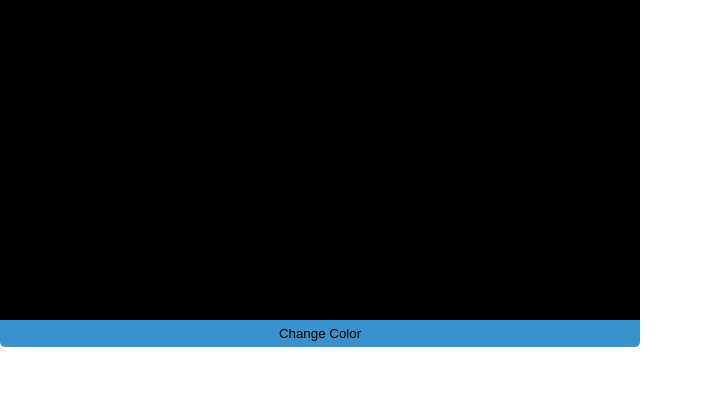
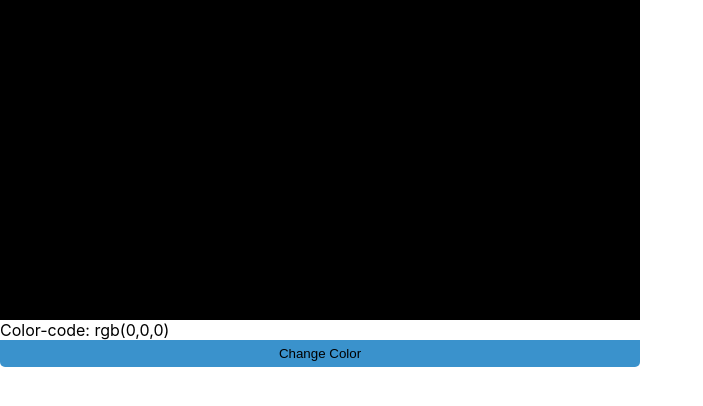
Before and after one commit to turkaytunc/random-color-generator, a React (Create React App) app: page / in a window 1280 px wide. Shown: the top 406 px of the page, without its empty margins (0-703 px from the left). Built offline with nearby package versions, Linux system fonts and the light colour scheme.

Commit message:
fix float color value

```diff
--- a/src/components/RandomColor.js
+++ b/src/components/RandomColor.js
@@ -22,6 +22,7 @@ export const RandomColor = () => {
   return (
     <div className="card-wrapper">
       <div style={{ background: color, height: '20em' }}></div>
+      <p>Color-code: {color}</p>
       <button
         onClick={() => {
           generateColorValue();
--- a/src/util/generate-number.js
+++ b/src/util/generate-number.js
@@ -1,3 +1,3 @@
 export const generateNumber = () => {
-  return Math.random() * 255;
+  return ~~(Math.random() * 255);
 };
```
